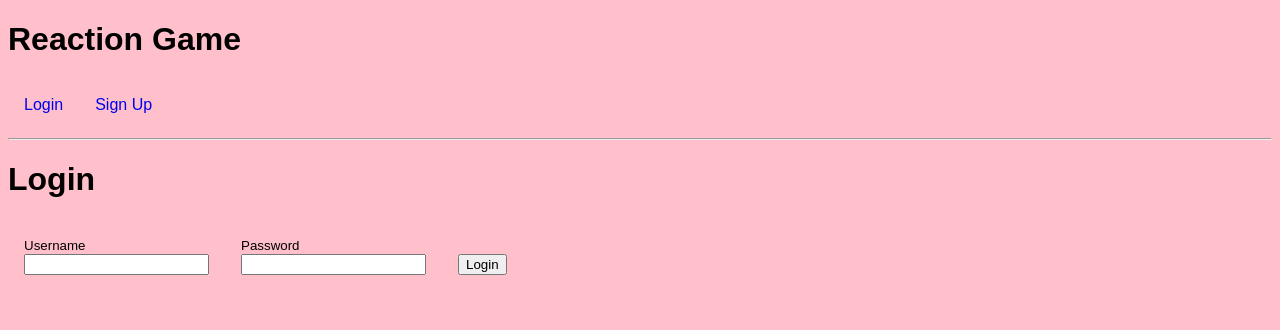
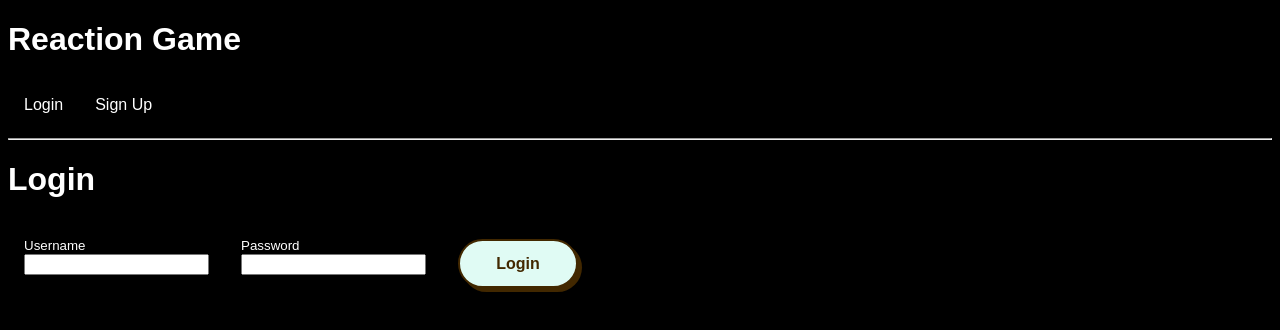
Before and after one commit to christine-zheng/Reaction-Game, a React app: page / in a window 1280 px wide. Shown: the top 330 px of the page. Built offline with nearby package versions, Linux system fonts and the light colour scheme.

Commit message:
updated styling for website, ie formatting, buttons

```diff
--- a/client/components/AuthForm.js
+++ b/client/components/AuthForm.js
@@ -25,7 +25,9 @@ const AuthForm = (props) => {
           <input name="password" type="password" />
         </div>
         <div>
-          <button type="submit">{displayName}</button>
+          <button className="all-btns" type="submit">
+            {displayName}
+          </button>
         </div>
         {error && error.response && <div> {error.response.data} </div>}
       </form>
--- a/client/components/Home.js
+++ b/client/components/Home.js
@@ -18,7 +18,12 @@ export const Home = (props) => {
         <h1>Welcome, {username}</h1>
         <p>Play to see your reaction time!</p>
         <p>Click on the box when you see the color changes.</p>
-        <button type="button" onClick={() => setGame(true)}>
+        <button
+          type="button"
+          id="start-btn"
+          className="all-btns"
+          onClick={() => setGame(true)}
+        >
           Start Game!
         </button>
       </main>
--- a/public/style.css
+++ b/public/style.css
@@ -1,19 +1,40 @@
 body {
   font-family: sans-serif;
-  background-color: pink;
+  background-color: black;
+  color: white;
+}
+
+/* links */
+nav a {
+  display: inline-block;
+  margin: 1em;
 }
 
 a {
   text-decoration: none;
 }
 
+a:link {
+  color: #fff;
+}
+
+/* visited link */
+a:visited {
+  color: #fff;
+}
+
+/* mouse over link */
+a:hover {
+  color: rgb(217, 229, 251);
+}
+
+/* selected link */
+a:active {
+  color: rgb(207, 222, 253);
+}
+
 label {
   display: block;
-}
-
-nav a {
-  display: inline-block;
-  margin: 1em;
 }
 
 form div {
@@ -22,17 +43,80 @@ form div {
 }
 
 main {
-  background-color: mintcream;
+  /* background-color: mintcream; */
   display: flex;
   flex-direction: column;
   align-items: center;
 }
 
+section {
+  display: flex;
+  flex-direction: column;
+  align-items: center;
+}
+
+section h4 {
+  margin-top: 5px;
+  margin-bottom: 5px;
+}
+
+section p {
+  margin-top: 9px;
+  font-size: 15px;
+  margin-bottom: 25px;
+}
+
+/* start button */
+button#start-btn {
+  margin-top: 25px;
+}
+
+.all-btns {
+  background-color: #e0fbf4;
+  /* background-color: rgb(249, 137, 96); */
+  border: 2px solid #422800;
+  border-radius: 30px;
+  box-shadow: #422800 4px 4px 0 0;
+  color: #422800;
+  cursor: pointer;
+  display: inline-block;
+  font-weight: 600;
+  font-size: 16px;
+  padding: 0 18px;
+  line-height: 45px;
+  text-align: center;
+  text-decoration: none;
+  user-select: none;
+  -webkit-user-select: none;
+  touch-action: manipulation;
+}
+
+.all-btns:hover {
+  background-color: #fff;
+}
+
+.all-btns:active {
+  box-shadow: #422800 2px 2px 0 0;
+  transform: translate(2px, 2px);
+}
+
+@media (min-width: 768px) {
+  .all-btns {
+    min-width: 120px;
+    padding: 0 25px;
+  }
+}
+
+/* style for game's color box */
 .box {
   width: 200px;
   height: 200px;
-  border: solid 1px black;
-  margin-bottom: 50px;
+  border-radius: 5px;
+  box-shadow: rgba(50, 50, 93, 0.25) 0px 50px 100px -20px,
+    rgba(0, 0, 0, 0.3) 0px 30px 60px -30px,
+    rgba(10, 37, 64, 0.35) 0px -2px 6px 0px inset;
+  margin-top: 15px;
+  margin-bottom: 43px;
 }
 
 .grey {
@@ -66,3 +150,9 @@ main {
 .yellow {
   background-color: rgb(254, 254, 190);
 }
+
+/* Stats Page */
+div.stats {
+  width: 75%;
+  margin-bottom: 40px;
+}
```
